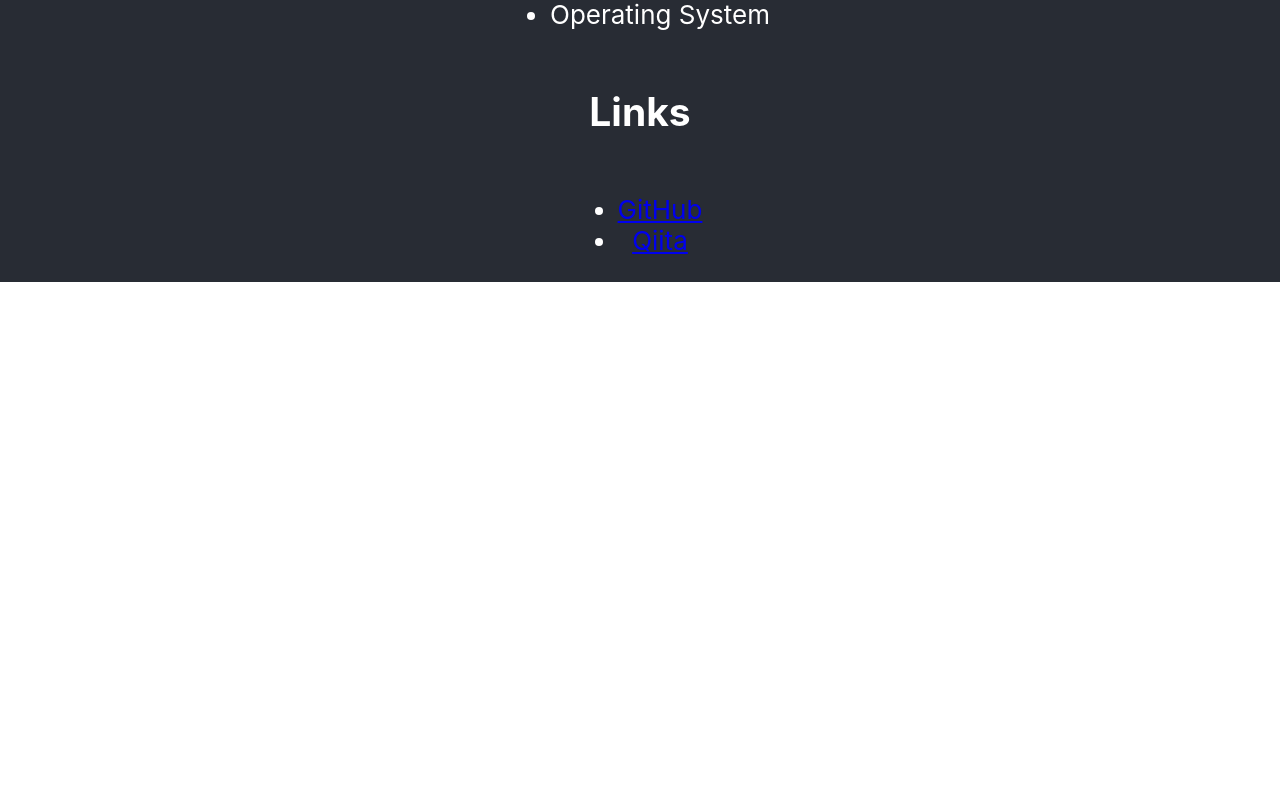
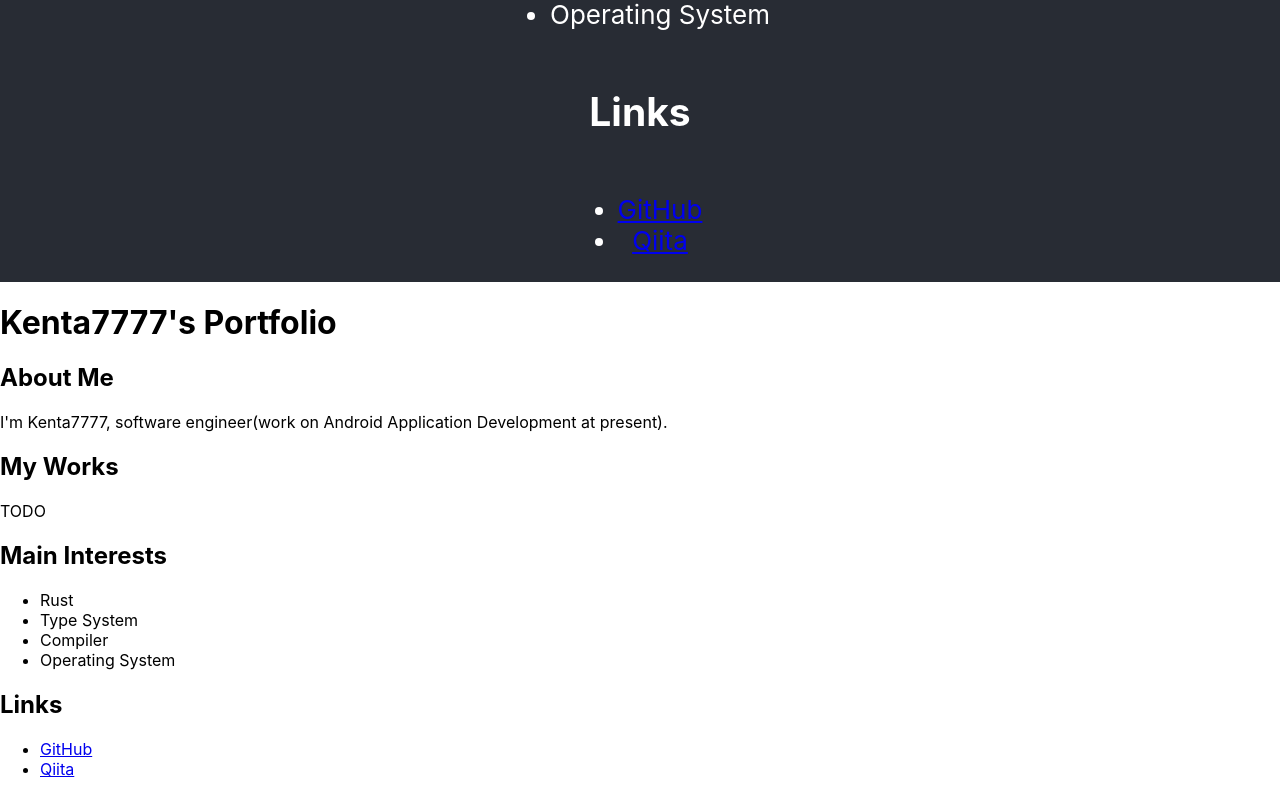
Before and after one commit to kenta7777/kenta7777.github.io, a React (Create React App) app: page / in a window 1280 px wide. Shown: the part 754-1549 px from the top of the page. Before the commit the page ends 1036 px from the top, so only its background shows below. Built offline with nearby package versions, Linux system fonts and the light colour scheme.

Commit message:
Fix index.tsx

```diff
--- a/src/index.tsx
+++ b/src/index.tsx
@@ -7,11 +7,29 @@ import reportWebVitals from './reportWebVitals';
 ReactDOM.render(
   <React.StrictMode>
     <App />
+    <h1> Kenta7777's Portfolio </h1>
+
+        <h2> About Me </h2>
+        <p>I'm Kenta7777, software engineer(work on Android Application Development at present).</p>
+
+        <h2> My Works </h2>
+        <p>TODO</p>
+
+        <h2> Main Interests </h2>
+        <ul>
+            <li> Rust </li>
+            <li> Type System </li>
+            <li> Compiler </li>
+            <li> Operating System </li>
+        </ul>
+
+        <h2> Links </h2>
+        <ul>
+            <li> <a href="https://github.com/kenta7777">GitHub</a> </li>
+            <li> <a href="https://qiita.com/kenta7777">Qiita</a> </li>
+        </ul>
   </React.StrictMode>,
   document.getElementById('root')
 );
 
-// If you want to start measuring performance in your app, pass a function
-// to log results (for example: reportWebVitals(console.log))
-// or send to an analytics endpoint. Learn more: https://bit.ly/CRA-vitals
 reportWebVitals();
```
